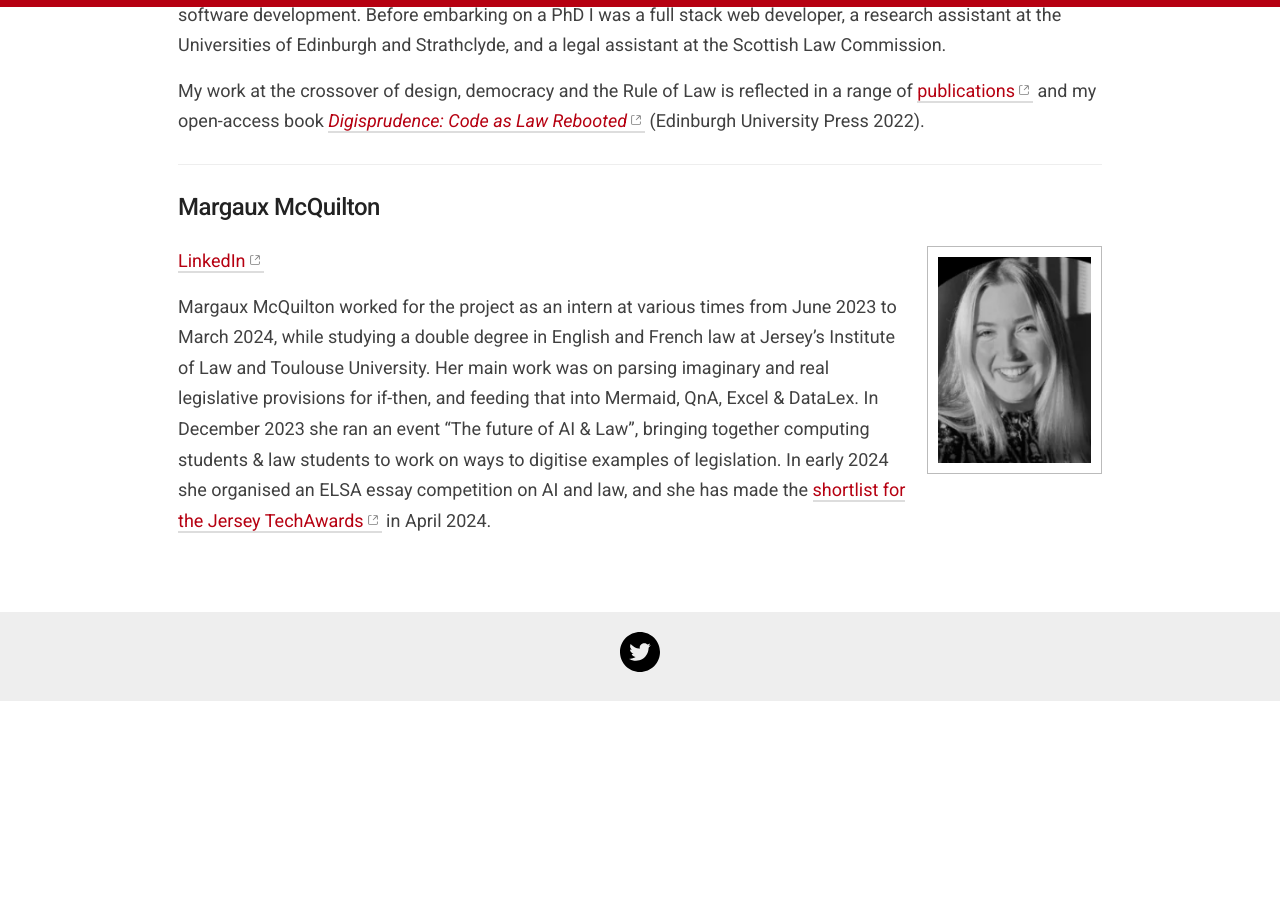
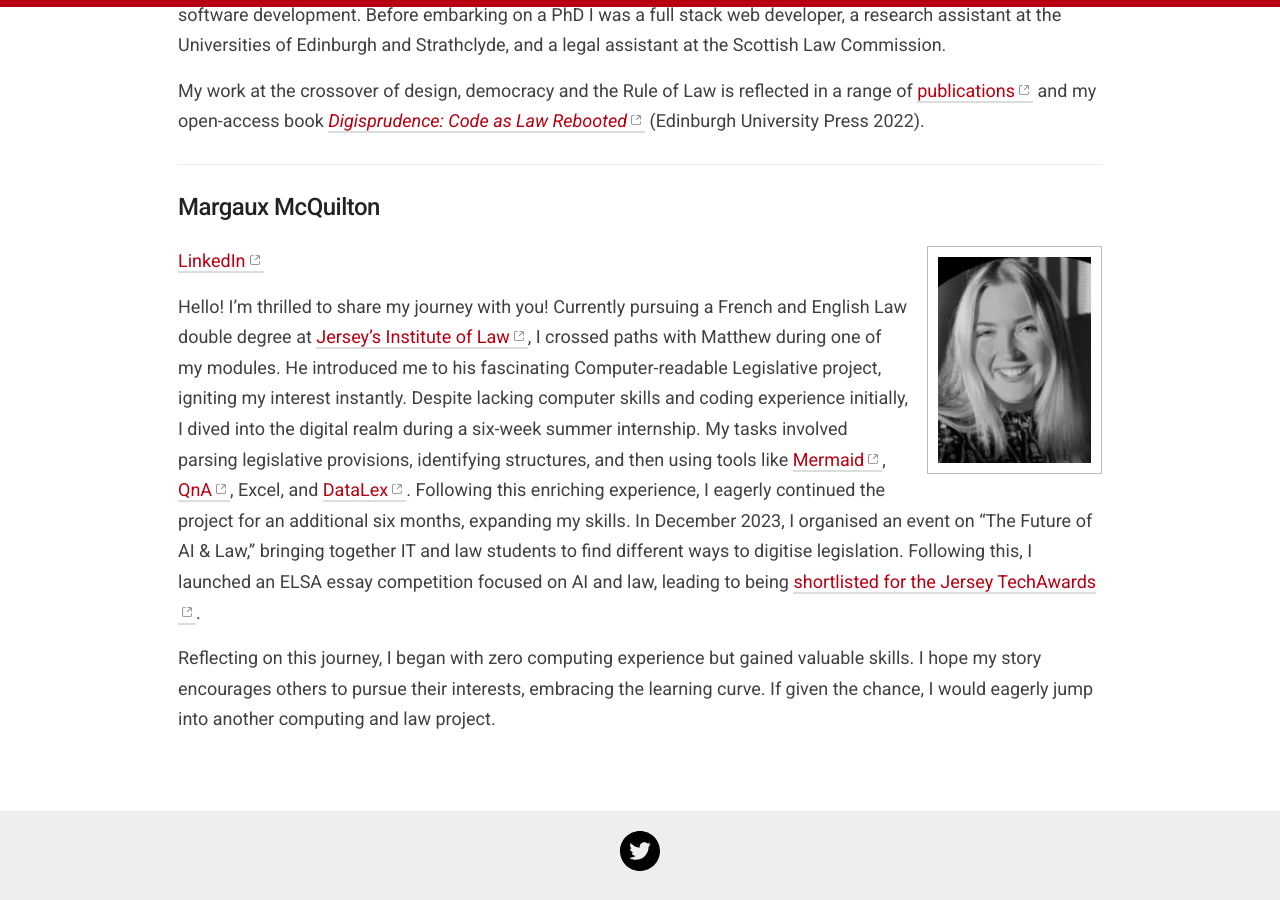
Before and after one commit to crlp-jerseyldo/crlp-jerseyldo.github.io, a Jekyll site: the page built from _pages/team.md, in a window 1280 px wide and 900 px high, scrolled down 1982 px. Built offline with Jekyll 4.4.1, drawn with Linux system fonts in a browser that asks for light colours; before the commit the page ends 2684 px from its top, so only the background shows below that.

Commit message:
Update team Margaux.md
Margaux's new bio text

```diff
--- a/_pages/team.md
+++ b/_pages/team.md
@@ -51,4 +51,6 @@ My work at the crossover of design, democracy and the Rule of Law is reflected i
 
 [LinkedIn](https://www.linkedin.com/in/margaux-mcquilton-471302254/){:target="_blank"}
 
-Margaux McQuilton worked for the project as an intern at various times from June 2023 to March 2024, while studying a double degree in English and French law at Jersey's Institute of Law and Toulouse University. Her main work was on parsing imaginary and real legislative provisions for if-then, and feeding that into Mermaid, QnA, Excel & DataLex. In December 2023 she ran an event "The future of AI & Law", bringing together computing students & law students to work on ways to digitise examples of legislation. In early 2024 she organised an ELSA essay competition on AI and law, and she has made the [shortlist for the Jersey TechAwards](https://twitter.com/InstofLawJersey/status/1757399603832406368 "https://twitter.com/instoflawjersey/status/1757399603832406368"){:target="_blank"} in April 2024.
+Hello! I'm thrilled to share my journey with you! Currently pursuing a French and English Law double degree at [Jersey’s Institute of Law](https://www.lawinstitute.ac.je/){:target="_blank"}, I crossed paths with Matthew during one of my modules. He introduced me to his fascinating Computer-readable Legislative project, igniting my interest instantly. Despite lacking computer skills and coding experience initially, I dived into the digital realm during a six-week summer internship. My tasks involved parsing legislative provisions, identifying structures, and then using tools like [Mermaid](https://mermaid.js.org/){:target="_blank"}, [QnA](https://www.qnamarkup.org/){:target="_blank"}, Excel, and [DataLex](https://austlii.community/wiki/DataLex){:target="_blank"}. Following this enriching experience, I eagerly continued the project for an additional six months, expanding my skills. In December 2023, I organised an event on “The Future of AI & Law,” bringing together IT and law students to find different ways to digitise legislation. Following this, I launched an ELSA essay competition focused on AI and law, leading to being [shortlisted for the Jersey TechAwards](https://twitter.com/InstofLawJersey/status/1757399603832406368 "https://twitter.com/instoflawjersey/status/1757399603832406368"){:target="_blank"}.
+
+Reflecting on this journey, I began with zero computing experience but gained valuable skills. I hope my story encourages others to pursue their interests, embracing the learning curve. If given the chance, I would eagerly jump into another computing and law project.
```
